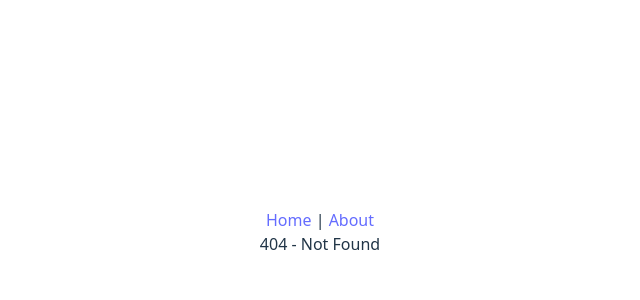
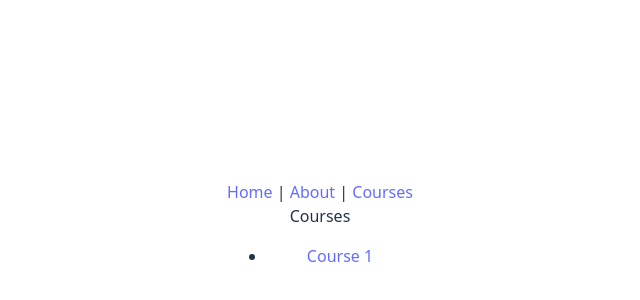
Before and after one commit to ozgursarikamis/vue-vite-sandbox, a Vue app: page /courses in a window 1280 px wide. Before the commit this address had no page. Shown: the part 168-468 px from the top of the page, without its empty margins (320-960 px from the left). Built offline with nearby package versions, Linux system fonts and the light colour scheme.

Commit message:
Parametered routing

```diff
--- a/src/App.vue
+++ b/src/App.vue
@@ -3,7 +3,8 @@
 
 <template>
   <RouterLink to="/">Home</RouterLink> |
-  <RouterLink to="/about">About</RouterLink>
+  <RouterLink to="/about">About</RouterLink> |
+  <RouterLink to="/courses">Courses</RouterLink>
   <br>
   <router-view></router-view>
 </template>
--- a/src/router/index.ts
+++ b/src/router/index.ts
@@ -2,6 +2,8 @@ import { createRouter, createWebHistory, RouteRecordRaw } from "vue-router";
 import Home from "../views/Home.vue";
 import About from "../views/About.vue";
 import NotFound from "../views/NotFound.vue";
+import Courses from "../views/Courses.vue";
+import CourseDetail from "../views/CourseDetail.vue";
 
 const routes: Array<RouteRecordRaw> = [
     {
@@ -15,6 +17,17 @@ const routes: Array<RouteRecordRaw> = [
         component: About
     },
     {
+        path: '/courses',
+        name: 'Courses',
+        component: Courses
+    },
+    {
+        path: '/courses/:id',
+        name: 'Course',
+        component: CourseDetail,
+        props: true  // 💡 enables auto-passing of route params as props
+    },
+    {
         path: '/:catchAll(.*)',
         name: 'not-found',
         component: NotFound
@@ -22,7 +35,7 @@ const routes: Array<RouteRecordRaw> = [
 ];
 
 const router = createRouter({
-    history: createWebHistory(import.meta.env.BASE_URL),
+    history: createWebHistory(),
     routes
 });
 
--- a/src/views/Courses.vue
+++ b/src/views/Courses.vue
@@ -1,4 +1,12 @@
 <script setup></script>
 <template>
     Courses
+
+    <ul>
+        <li>
+            <RouterLink to="courses/1">
+                Course 1
+            </RouterLink>
+        </li>
+    </ul>
 </template>
```
